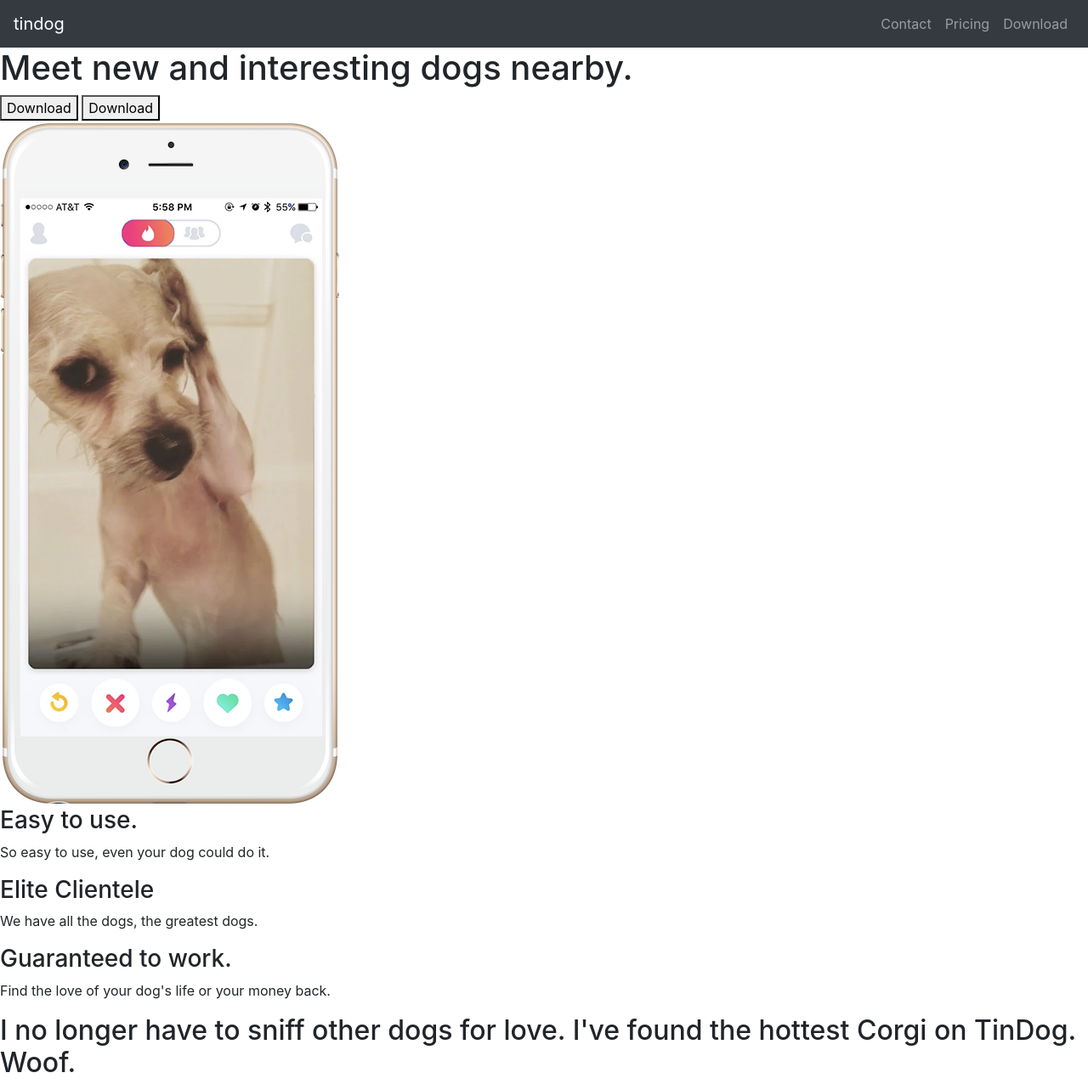
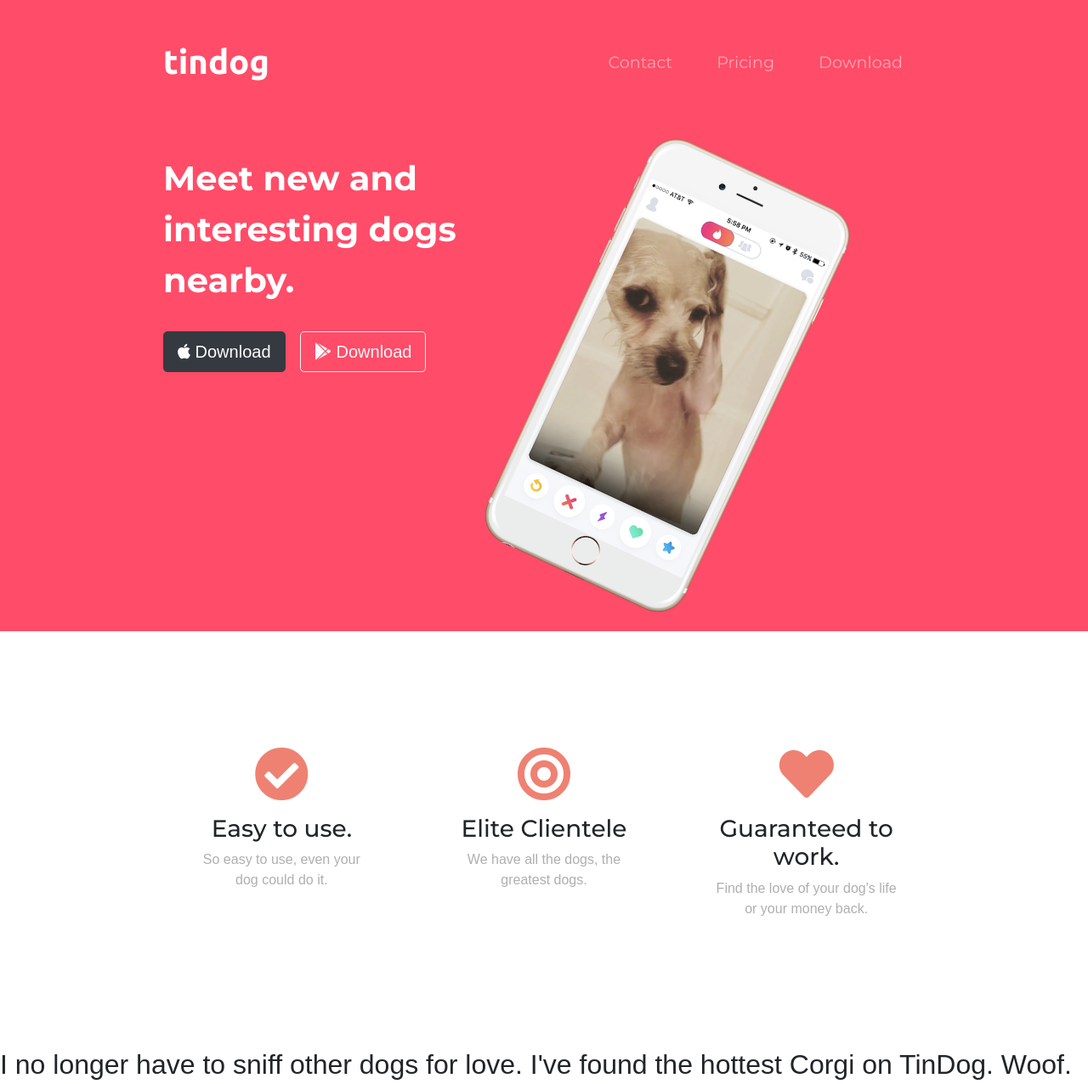
Before and after one commit to msaad1311/Web-Development, a plain HTML site: page Bootstrap/TinDog-Start/index.html in a window 1280 px wide. Shown: the top 1276 px of the page at 85% size. Drawn offline with nearby package versions, Linux system fonts and the light colour scheme.

Commit message:
completed the bootstrap module

```diff
--- a/Bootstrap/TinDog-Start/css/styles.css
+++ b/Bootstrap/TinDog-Start/css/styles.css
@@ -0,0 +1,84 @@
+body{
+    font-family: 'Montserrat-Thin', sans-serif;
+}
+
+#title{
+    background-color:#ff4c68 ;
+    color: white;
+}
+
+h1{
+    font-family: "Montserrat";
+    font-weight: bold;
+    size: 3.5rem;
+    line-height: 1.5;
+}
+
+.container-fluid{
+    padding: 3% 15%;
+}
+
+/* navigation bar */
+
+.navbar{
+    padding: 0 0 4.5rem;
+}
+
+.navbar-brand{
+    font-family: "Ubuntu";
+    font-size: 2.5rem;
+    font-weight: bold;
+}
+
+.nav-item{
+    padding: 0 18px;
+}
+
+.nav-link{
+    font-size: 1.2rem;
+    font-family: "Montserrat";
+}
+
+/* Download Buttons */
+
+.download-button{
+    margin: 5% 3% 5% 0;
+}
+
+/* Title Image */
+
+.title-image{
+    width: 60%;
+    transform: rotate(25deg);
+
+}
+
+h3{
+    font-family: "Montserrat";
+}
+
+p{
+    color: #afafaf;
+}
+
+/* second Section */
+
+
+.feature-box{
+    margin: 0 auto 0 auto;
+    text-align: center;
+    padding: 5%;
+}
+
+#features{
+    padding: 7% 15%;
+}
+
+.icon{
+    color: #ef8172;
+    margin-bottom: 1rem;
+}
+
+.icon:hover{
+    color: #ff4c68;
+}
--- a/Bootstrap/TinDog-Start/index.html
+++ b/Bootstrap/TinDog-Start/index.html
@@ -3,18 +3,43 @@
   <head>
     <meta charset="utf-8" />
     <title>TinDog</title>
-    <link rel="stylesheet" href="https://cdn.jsdelivr.net/npm/bootstrap@4.5.3/dist/css/bootstrap.min.css" integrity="sha384-TX8t27EcRE3e/ihU7zmQxVncDAy5uIKz4rEkgIXeMed4M0jlfIDPvg6uqKI2xXr2" crossorigin="anonymous">
+    <link
+      rel="stylesheet"
+      href="https://cdn.jsdelivr.net/npm/bootstrap@4.5.3/dist/css/bootstrap.min.css"
+      integrity="sha384-TX8t27EcRE3e/ihU7zmQxVncDAy5uIKz4rEkgIXeMed4M0jlfIDPvg6uqKI2xXr2"
+      crossorigin="anonymous"
+    />
     <link rel="stylesheet" href="css/styles.css" />
-    <script src="https://code.jquery.com/jquery-3.5.1.slim.min.js" integrity="sha384-DfXdz2htPH0lsSSs5nCTpuj/zy4C+OGpamoFVy38MVBnE+IbbVYUew+OrCXaRkfj" crossorigin="anonymous"></script>
-    <script src="https://cdn.jsdelivr.net/npm/bootstrap@4.5.3/dist/js/bootstrap.bundle.min.js" integrity="sha384-ho+j7jyWK8fNQe+A12Hb8AhRq26LrZ/JpcUGGOn+Y7RsweNrtN/tE3MoK7ZeZDyx" crossorigin="anonymous"></script>
+    <script
+      src="https://code.jquery.com/jquery-3.5.1.slim.min.js"
+      integrity="sha384-DfXdz2htPH0lsSSs5nCTpuj/zy4C+OGpamoFVy38MVBnE+IbbVYUew+OrCXaRkfj"
+      crossorigin="anonymous"
+    ></script>
+    <script
+      src="https://cdn.jsdelivr.net/npm/bootstrap@4.5.3/dist/js/bootstrap.bundle.min.js"
+      integrity="sha384-ho+j7jyWK8fNQe+A12Hb8AhRq26LrZ/JpcUGGOn+Y7RsweNrtN/tE3MoK7ZeZDyx"
+      crossorigin="anonymous"
+    ></script>
+    <link href="https://fonts.googleapis.com/css2?family=Montserrat:ital,wght@0,100;0,200;0,300;0,400;0,500;0,600;0,700;0,800;0,900;1,100;1,200;1,300;1,400;1,500;1,600;1,700;1,800;1,900&family=Ubuntu:ital,wght@0,300;0,400;0,500;0,700;1,300;1,400;1,500;1,700&display=swap" rel="stylesheet">
+    <!-- <link href="https://fonts.googleapis.com/css2?family=Montserrat&display=swap" rel="stylesheet"> -->
+    <link rel="stylesheet" href="https://pro.fontawesome.com/releases/v5.10.0/css/all.css" integrity="sha384-AYmEC3Yw5cVb3ZcuHtOA93w35dYTsvhLPVnYs9eStHfGJvOvKxVfELGroGkvsg+p" crossorigin="anonymous"/>
   </head>
 
   <body>
     <section id="title">
       <!-- Nav Bar -->
-      <nav class="navbar navbar-expand-lg navbar-dark bg-dark">
+      <div class="container-fluid">
+      <nav class="navbar navbar-expand-lg navbar-dark">
         <a class="navbar-brand" href="">tindog</a>
-        <button class="navbar-toggler" type="button" data-toggle="collapse" data-target="#navbarTogglerDemo02" aria-controls="navbarTogglerDemo02" aria-expanded="false" aria-label="Toggle navigation">
+        <button
+          class="navbar-toggler"
+          type="button"
+          data-toggle="collapse"
+          data-target="#navbarTogglerDemo02"
+          aria-controls="navbarTogglerDemo02"
+          aria-expanded="false"
+          aria-label="Toggle navigation"
+        >
           <span class="navbar-toggler-icon"></span>
         </button>
         <div class="collapse navbar-collapse" id="navbarTogglerDemo02">
@@ -33,27 +58,50 @@
       </nav>
 
       <!-- Title -->
-      <div>
+      <div class="row">
+        <div class="col-lg-6">
           <h1>Meet new and interesting dogs nearby.</h1>
-        <button type="button">Download</button>
-        <button type="button">Download</button>
+          <button type="button" class="btn btn-dark btn-lg download-button" ><i class="fab fa-apple"></i> Download</button>
+          <button type="button" class="btn btn-outline-light btn-lg download-button"><i class="fab fa-google-play"></i> Download</button>
         </div>
-      <div>
-        <img src="images/iphone6.png" alt="iphone-mockup" />
+        <div class="col-lg-6">
+          <img class="title-image" src="images/iphone6.png" alt="iphone-mockup" />
+        </div>
       </div>
     </section>
+  </div>
 
     <!-- Features -->
 
     <section id="features">
-      <h3>Easy to use.</h3>
+        <div class="row">
+
+          <!-- first section -->
+          <div class="feature-box col-lg-4">
+              <i class="fas fa-check-circle fa-4x icon"></i>
+              <h3> Easy to use.</h3>
               <p>So easy to use, even your dog could do it.</p>
+          </div>
 
-      <h3>Elite Clientele</h3>
+          <!-- second section -->
+          <div class="feature-box col-lg-4">
+              <i class="fas fa-bullseye fa-4x icon"></i>
+              <h3 > Elite Clientele</h3>
               <p>We have all the dogs, the greatest dogs.</p>
+          </div>
 
-      <h3>Guaranteed to work.</h3>
+
+          <!-- Third Section -->
+          <div class="feature-box col-lg-4">
+              <i class="fas fa-heart fa-4x icon"></i>
+              <h3> Guaranteed to work.</h3>
               <p>Find the love of your dog's life or your money back.</p>
+          </div>
+        </div>
+
+
+
+
     </section>
 
     <!-- Testimonials -->
```
Lines whose indentation alone changed are shown as unchanged.
